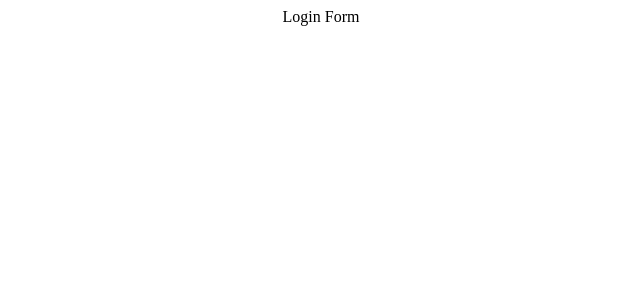
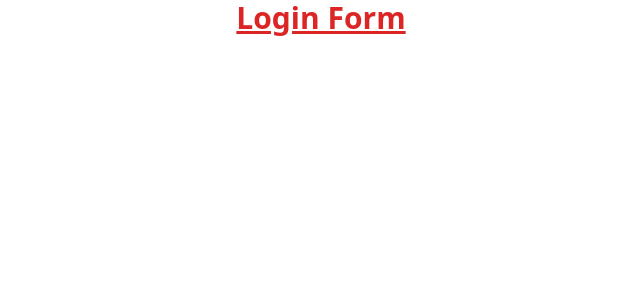
Before and after one commit to ZHANGJialiHappy/register-form, a React (Create React App) app: page /login in a window 1280 px wide. Shown: the top 300 px of the page, without its empty margins (319-959 px from the left). Built offline with nearby package versions, Linux system fonts and the light colour scheme.

Commit message:
feat: install tailwindcss

```diff
--- a/package.json
+++ b/package.json
@@ -42,5 +42,10 @@
       "last 1 firefox version",
       "last 1 safari version"
     ]
+  },
+  "devDependencies": {
+    "autoprefixer": "^10.4.13",
+    "postcss": "^8.4.19",
+    "tailwindcss": "^3.2.4"
   }
 }
--- /dev/null
+++ b/postcss.config.js
@@ -0,0 +1,6 @@
+module.exports = {
+  plugins: {
+    tailwindcss: {},
+    autoprefixer: {},
+  },
+}
--- a/src/features/login/Login.tsx
+++ b/src/features/login/Login.tsx
@@ -1,7 +1,7 @@
 export const Login = () => {
 
     return (
-        <div>
+        <div className="text-3xl font-bold underline text-red-600">
             Login Form
         </div>
     )
--- /dev/null
+++ b/src/index.css
@@ -0,0 +1,3 @@
+@tailwind base;
+@tailwind components;
+@tailwind utilities;
--- a/src/index.tsx
+++ b/src/index.tsx
@@ -3,6 +3,8 @@
 import { Provider } from 'react-redux';
 import App from './App';
 import { store } from './app/store';
+import './index.css';
+
 
 
 const root = ReactDOM.createRoot(
--- /dev/null
+++ b/tailwind.config.js
@@ -0,0 +1,10 @@
+/** @type {import('tailwindcss').Config} */
+module.exports = {
+  content: [
+    "./src/**/*.{js,jsx,ts,tsx}",
+  ],
+  theme: {
+    extend: {},
+  },
+  plugins: [],
+}
```
Also changed, not shown: 1 other file (tests, documents, lock files or other folders).
